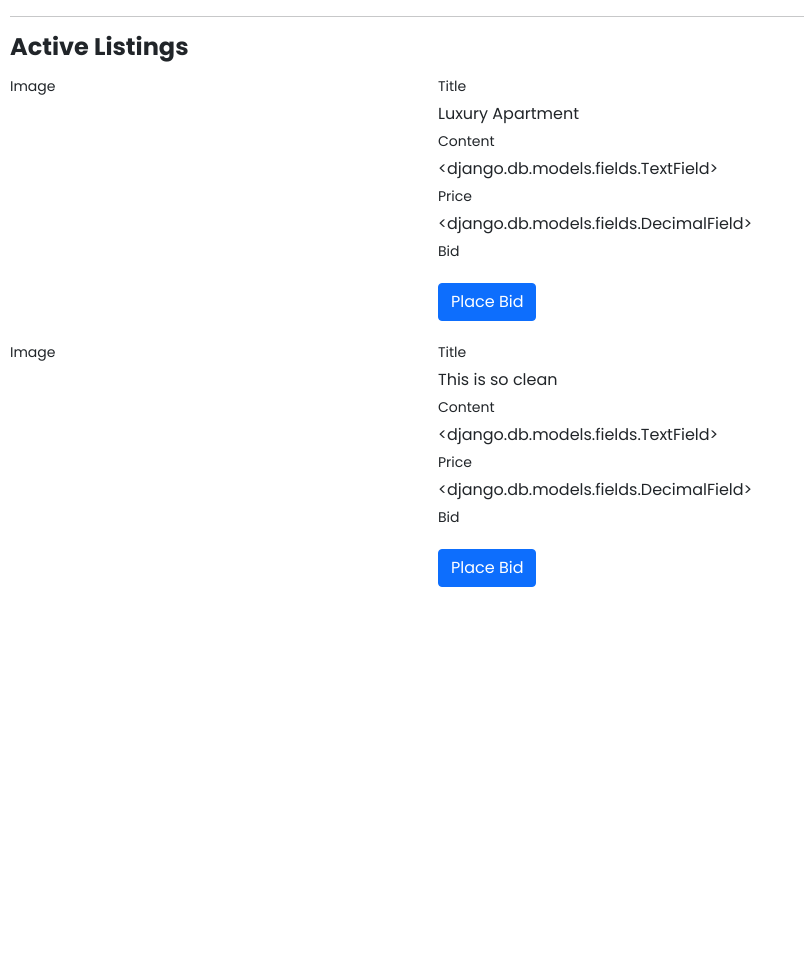
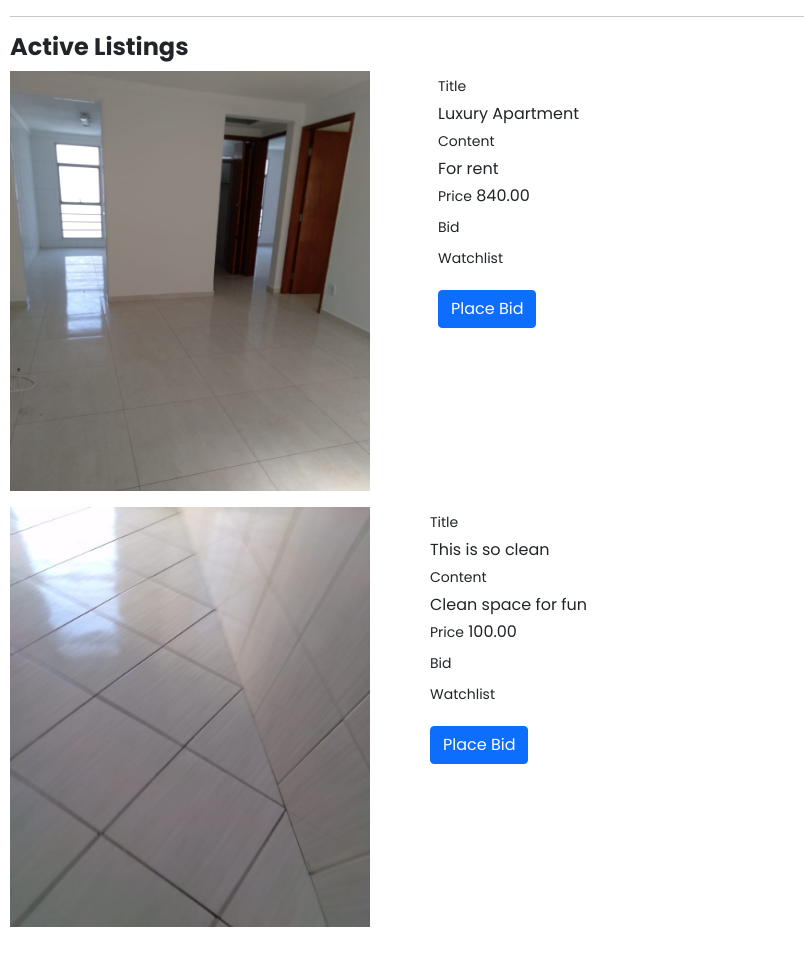
Before and after one commit to marciogugo/commerce, a Django app: page /listings in a window 1280 px wide. Shown: the part 76-1029 px from the top of the page, without its empty margins (0-804 px from the left). Before the commit the page ends 663 px from the top, so only its background shows below. Run offline with Django 3.2, Linux system fonts and the light colour scheme; data comes from the database, SQL or seed files in the repository; both versions use the stored data as it was after the commit; some libraries are stand-ins or nearby versions.

Commit message:
Auction Listing
Auction Listing Template
Updated database models

```diff
--- a/auctions/forms.py
+++ b/auctions/forms.py
@@ -136,17 +136,8 @@
         required=False,
     )
 
-    listingImageURL = forms.CharField(
-        widget=forms.TextInput(attrs={
-            'class': 'form-control form-control-sm',
-            'autofocus':'',
-        }),
-        max_length=500,
-        required=False,
-    )
-
     listingImageFile = forms.ImageField(
-        widget=forms.FileInput(attrs={
+        widget=forms.ClearableFileInput(attrs={
             'id':'formFile',
             'class':'form-control',
             'type': 'file',
@@ -192,3 +183,13 @@
         decimal_places=2,
         required=False,
     )
+
+    auctionImageFile = forms.ImageField(
+        widget=forms.ClearableFileInput(attrs={
+            'id':'formFile',
+            'class':'form-control',
+            'type': 'file',
+            'required':'false',
+        }),
+        required=False,
+    )
--- a/auctions/models.py
+++ b/auctions/models.py
@@ -14,14 +14,13 @@
         ('S', 'Sold out')
     ]
     listing_title = models.CharField(max_length=100)
-    listing_content = models.TextField
-    listing_price = models.DecimalField
-    listing_stock = models.IntegerField
+    listing_content = models.TextField(max_length=300)
+    listing_price = models.DecimalField(max_digits=8, decimal_places=2, default = 0)
+    listing_stock = models.IntegerField(default = 0)
     listing_status = models.CharField(max_length=1, choices = LISTING_STATUS)
-    listing_image_url = models.CharField(max_length=500),
-    listing_image_file = models.FileField(upload_to='media/', null=True, verbose_name="")
-    listing_start_date = models.DateField.default = date.today
-    listing_end_date = models.DateField.default = date.today
+    listing_image_file = models.ImageField(upload_to='media/', null=True, verbose_name="")
+    listing_start_date = models.DateField(default = date.today())
+    listing_end_date = models.DateField(default = date.today())
     def __str__(self):
         return f"Title: {self.listing_title} Price: {self.listing_price} Status: {self.listing_status}"
 
@@ -44,10 +43,10 @@
 class Bid(models.Model):
     user = models.ForeignKey(User, on_delete=models.CASCADE)
     product = models.ForeignKey(Listing, on_delete=models.CASCADE)
-    bid_starting_value = models.DecimalField
-    bid_current_value = models.DecimalField
-    bid_start_date_time = models.DateTimeField.default = date.today
-    bid_finish_date_time = models.DateTimeField.default = date.today
+    bid_starting_value = models.DecimalField(max_digits = 8, decimal_places = 2, default = 0)
+    bid_current_value = models.DecimalField(max_digits = 8, decimal_places = 2, default = 0)
+    bid_start_date_time = models.DateTimeField(default = date.today())
+    bid_finish_date_time = models.DateTimeField(default = date.today())
     def __str__(self):
         return f"Product: {models.product.listing.content} Starting Bid: {self.bid_starting_value} Status: {self.bid_current_value}"
 
@@ -57,10 +56,3 @@
     comment_content = models.CharField(max_length=500)
     def __str__(self):
         return f"Product: {models.product.listing.title} Comment: {self.comment_content}"
-
-# class Image(models.Model):
-#     name = models.CharField(max_length=500),
-#     imageFile = models.FileField(upload_to='media/', null=True, verbose_name="")
-
-#     def __str__(self):
-#         return self.name + ": " + str(self.imagefile)
--- a/auctions/static/auctions/styles.css
+++ b/auctions/static/auctions/styles.css
@@ -107,7 +107,7 @@
 }
 
 .error-message {
-    height: 20px;
+    height: 24px;
     color: red;
 }
 
--- a/auctions/templates/auctions/listings.html
+++ b/auctions/templates/auctions/listings.html
@@ -1,4 +1,5 @@
 {% extends 'auctions/layout.html' %}
+{% load static %}
 
 <title>{% block title %}Auctions - Listings{% endblock title %}</title>
 
@@ -23,14 +24,14 @@
 <div class="form-listing">
     <h2 class="h2-header">Active Listings</h2>
 
-    <form action="{% url 'listings' %}" method="POST" name="AuctionForm">
+    <form action="{% url 'listings' %}" method="POST" name="AuctionForm" enctype="multipart/form-data">
         {% csrf_token %}
         {% for listing in listings %}
         <div class="row">
             <div class="col-sm-4">
                 <div class="mb-3">
-                    <label for="formFile" class="col-sm2 col-form-label col-form-label-sm">Image</label>
-                    {{ listing.listing_image }}
+                    {% comment %} <label for="formFile" class="col-sm2 col-form-label col-form-label-sm">Image</label> {% endcomment %}
+                    <img src="{{ MEDIA_URL }}{{listing.listing_image_file}}" width=360 height=420/>
                 </div>
             </div>
             <div class="col-sm-4">
@@ -55,6 +56,10 @@
                             {{ listing.listing_bid }}
                         </div>
                     </div>
+                    <div class="col-md-auto">
+                        <div class="col-sm-10">
+                            <label for="auctionBid" class="col-sm2 col-form-label col-form-label-sm">Watchlist</label>
+                        </div>
                     <button type="submit" id="buttonSubmit" class="btn btn-primary mt-3" >Place Bid</button>
                 </div>
             </div>
--- a/auctions/views.py
+++ b/auctions/views.py
@@ -106,12 +106,9 @@
             listing_price = request.POST["listingPrice"]
             listing_stock = request.POST["listingStock"]
             listing_status = request.POST["listingStatus"]
-            listing_image_url = request.POST["listingImageURL"]
             listing_image_file = request.FILES["listingImageFile"]
-            listing_startDate = format.get_format(request.POST["listingStartDate"],'DATETIME_FORMAT')
-            listing_endDate = format.get_format(request.POST["listingEndDate"],'DATETIME_FORMAT')
-
-            print("Request: ", request.POST)
+            listing_startDate = request.POST["listingStartDate"]
+            listing_endDate = request.POST["listingEndDate"]
 
             # Attempt to create new listing
             try:
@@ -123,29 +120,19 @@
                 listing.listing_status = listing_status
                 listing.listing_start_date = listing_startDate
                 listing.listing_end_date = listing_endDate
-                listing.listing_image_url = listing_image_url
                 listing.listing_image_file = listing_image_file
-
-                #frame.src = '{{MEDIA_URL}}{{form.listingImageFile}}';
-
-                print("Listing: ", listing)
-
                 listing.save()
             except IntegrityError:
                 context = {
                     'form': form,
                     'message': 'Error while saving listing.',
                 }
-                return render(request, "auctions/new_listing.html", context)
+                return render(request, "auctions/new_listing.html", context=context)
             return HttpResponseRedirect(reverse("listings"))
-
-    print('aqui fora ')
 
     context= {
         'form': form
     }
-
-    print("contexto ", context)
 
     return render(request, "auctions/new_listing.html", context=context)
 
```
Also changed, not shown: auctions/templates/auctions/new_listing.html (+3 -7 lines), auctions/migrations/0002_category_listing_watchlist_comments_bid_and_more.py, auctions/migrations/0003_listing_listing_image_file.py (deleted), auctions/migrations/0003_remove_listing_listing_image_url.py (added), db.sqlite3, media/media/WhatsApp_Image_2022-04-13_at_10.18.18.jpeg (added), media/media/WhatsApp_Image_2022-04-13_at_10.18.25_2.jpeg (added).
